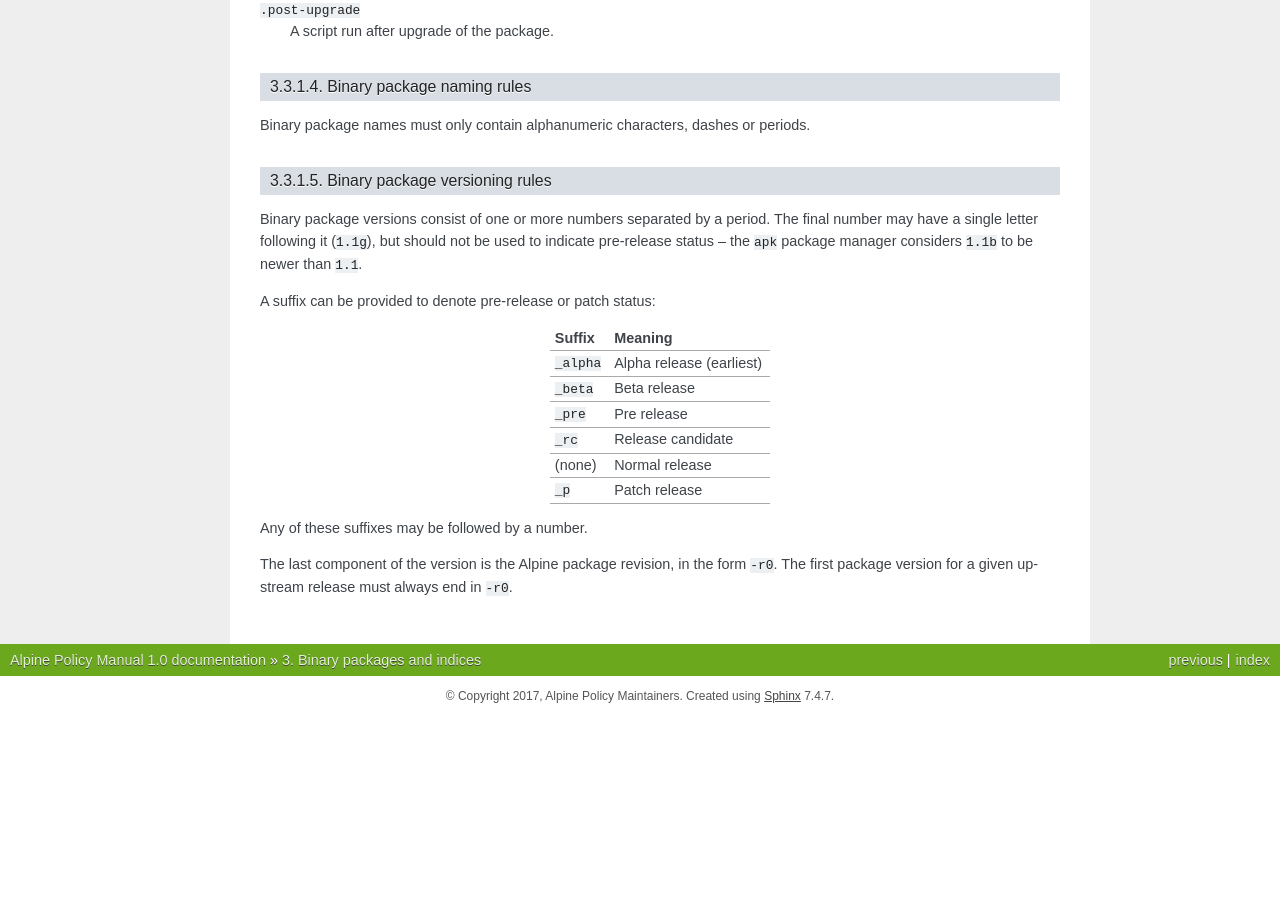
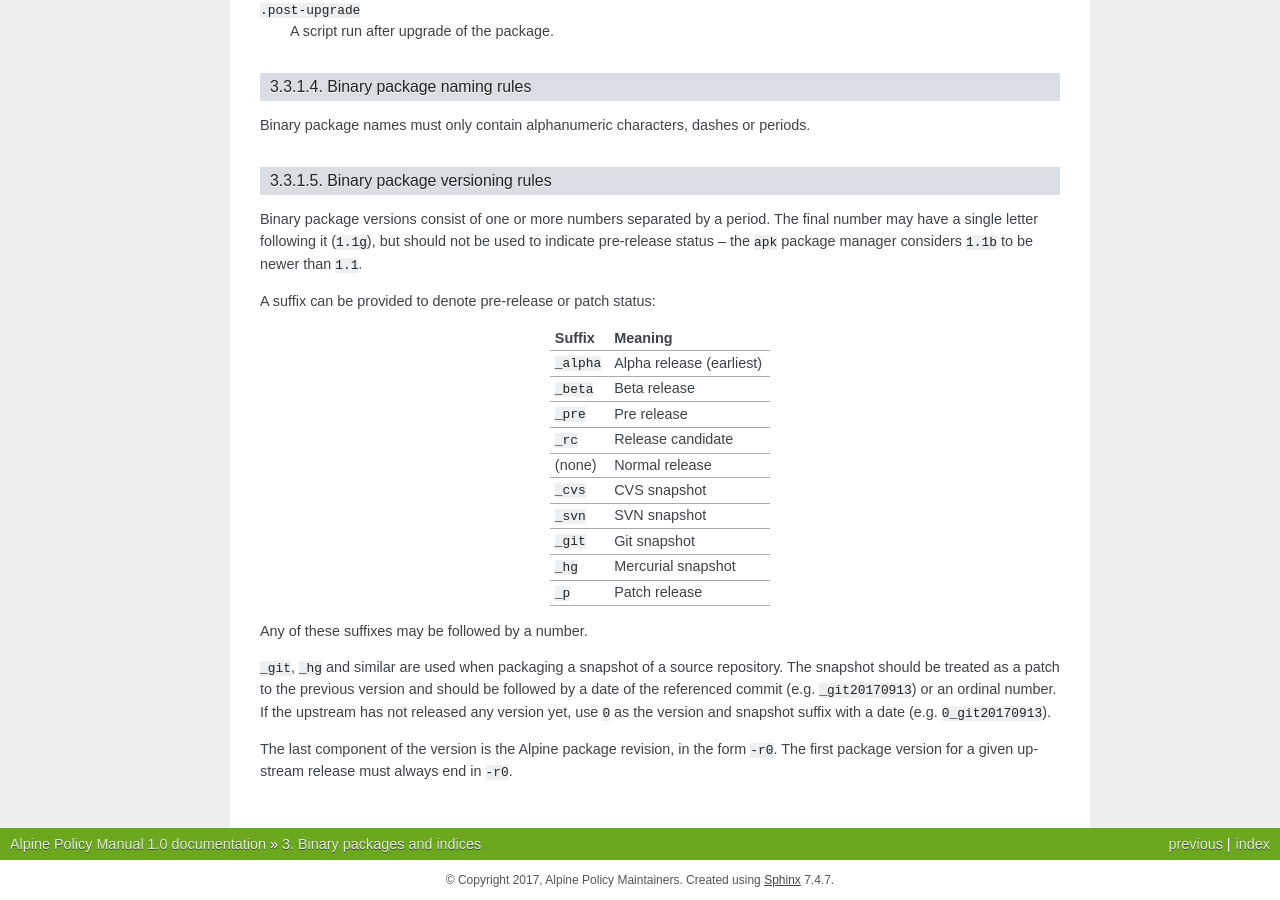
Before and after one commit to kaniini/alpine-policy, a Sphinx documentation site: the page built from source/ch-binary.rst, in a window 1280 px wide and 900 px high, scrolled down 4593 px. Built offline with Sphinx 7.4.7, drawn with Linux system fonts in a browser that asks for light colours; before the commit the page ends 5309 px from its top, so only the background shows below that.

Commit message:
ch-binary: add missing version suffixes
See: https://github.com/alpinelinux/apk-tools/blob/7b3023ec496275be3b05643f03633acf5f6b0b94/src/version.c#L76

```diff
--- a/source/ch-binary.rst
+++ b/source/ch-binary.rst
@@ -319,10 +319,20 @@ A suffix can be provided to denote pre-release or patch status:
 ``_pre``   Pre release
 ``_rc``    Release candidate
 (none)     Normal release
+``_cvs``   CVS snapshot
+``_svn``   SVN snapshot
+``_git``   Git snapshot
+``_hg``    Mercurial snapshot
 ``_p``     Patch release
 ========== ========================
 
 Any of these suffixes may be followed by a number.
 
+``_git``, ``_hg`` and similar are used when packaging a snapshot of a source repository.
+The snapshot should be treated as a patch to the previous version and should be followed by a date
+of the referenced commit (e.g. ``_git20170913``) or an ordinal number.  If the upstream has not
+released any version yet, use ``0`` as the version and snapshot suffix with a date (e.g.
+``0_git20170913``).
+
 The last component of the version is the Alpine package revision, in the form ``-r0``.  The first
 package version for a given upstream release must always end in ``-r0``.
```
